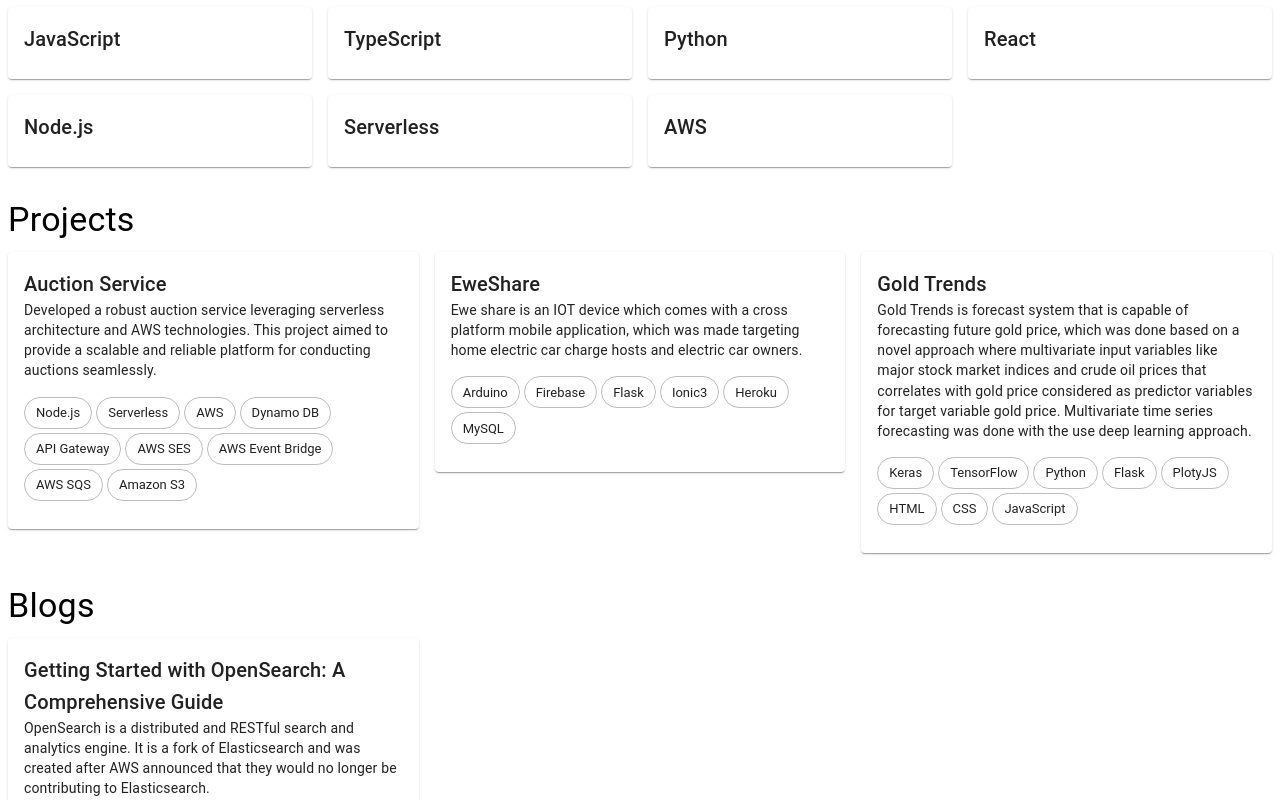
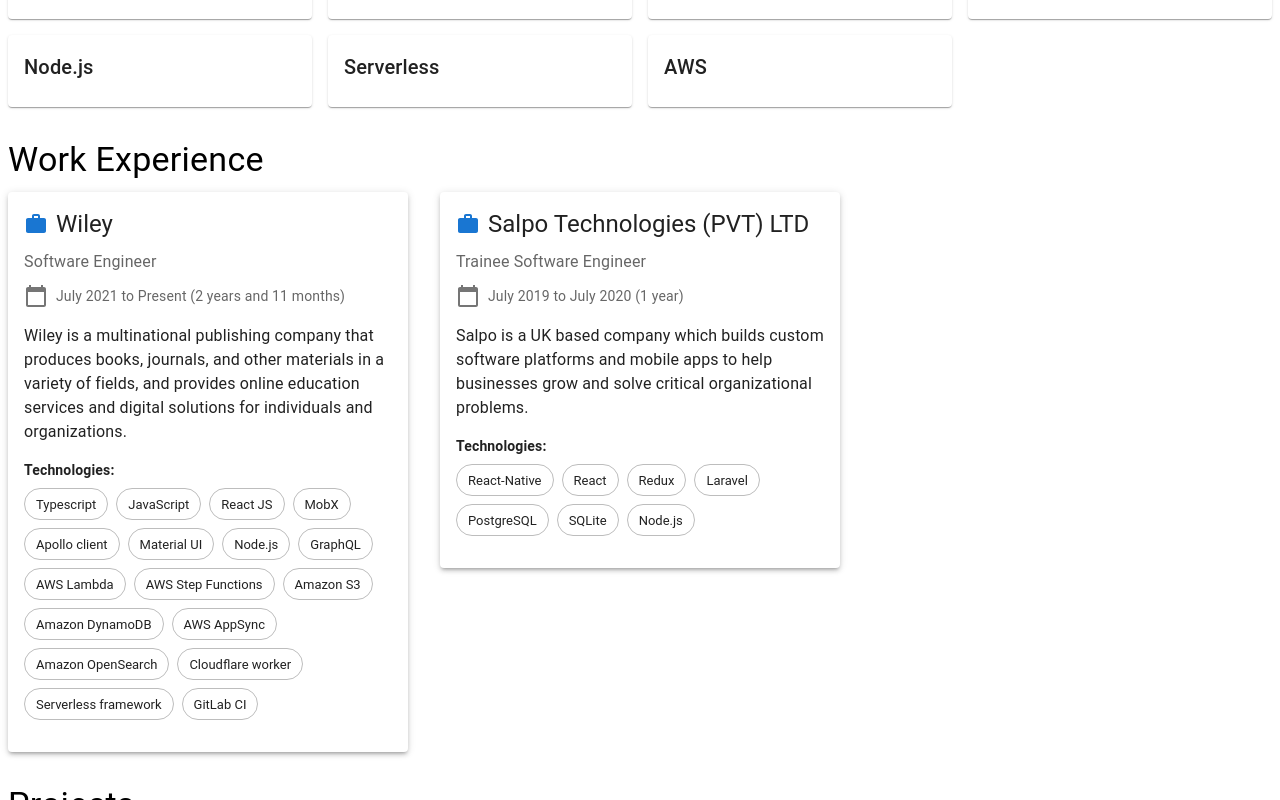
Before and after one commit to mfmafkar/mfmafkar.github.io, a React (Vite) app: page / in a window 1280 px wide. Shown: the part 660-1460 px from the top of the page. Built offline with nearby package versions, Linux system fonts and the light colour scheme.

Commit message:
feat: Came up with work experience component

```diff
--- a/src/components/Home.tsx
+++ b/src/components/Home.tsx
@@ -7,6 +7,7 @@
 import Skill from '../types/SkillType';
 import Project from '../types/ProjectType';
 import Blogs from './Blogs';
+import WorkExperience from './WorkExperience';
 
 const Home = () => {
   const [showUnderDevelopment, setShowUnderDevelopment] = useState(true);
@@ -48,7 +49,16 @@
       title: 'Gold Trends',
       description:
         'Gold Trends is forecast system that is capable of forecasting future gold price, which was done based on a novel approach where multivariate input variables like major stock market indices and crude oil prices that correlates with gold price considered as predictor variables for target variable gold price. Multivariate time series forecasting was done with the use deep learning approach.',
-      skills: ['Keras', 'TensorFlow', 'Python', 'Flask', 'PlotyJS', 'HTML', 'CSS', 'JavaScript'],
+      skills: [
+        'Keras',
+        'TensorFlow',
+        'Python',
+        'Flask',
+        'PlotyJS',
+        'HTML',
+        'CSS',
+        'JavaScript',
+      ],
     },
   ];
 
@@ -58,6 +68,51 @@
       description:
         'OpenSearch is a distributed and RESTful search and analytics engine. It is a fork of Elasticsearch and was created after AWS announced that they would no longer be contributing to Elasticsearch.',
       link: 'https://medium.com/@mfmafkar/getting-started-with-opensearch-a-comprehensive-guide-eeda11c925cb',
+    },
+  ];
+
+  const experiences = [
+    {
+      company: 'Wiley',
+      role: 'Software Engineer',
+      tenure: 'July 2021 to Present (2 years and 11 months)',
+      description:
+        'Wiley is a multinational publishing company that produces books, journals, and other materials in a variety of fields, and provides online education services and digital solutions for individuals and organizations.',
+      technologies: [
+        'Typescript',
+        'JavaScript',
+        'React JS',
+        'MobX',
+        'Apollo client',
+        'Material UI',
+        'Node.js',
+        'GraphQL',
+        'AWS Lambda',
+        'AWS Step Functions',
+        'Amazon S3',
+        'Amazon DynamoDB',
+        'AWS AppSync',
+        'Amazon OpenSearch',
+        'Cloudflare worker',
+        'Serverless framework',
+        'GitLab CI',
+      ],
+    },
+    {
+      company: 'Salpo Technologies (PVT) LTD',
+      role: 'Trainee Software Engineer',
+      tenure: 'July 2019 to July 2020 (1 year)',
+      description:
+        'Salpo is a UK based company which builds custom software platforms and mobile apps to help businesses grow and solve critical organizational problems.',
+      technologies: [
+        'React-Native',
+        'React',
+        'Redux',
+        'Laravel',
+        'PostgreSQL',
+        'SQLite',
+        'Node.js',
+      ],
     },
   ];
 
@@ -74,7 +129,6 @@
     <Box>
       {/* Under Development Banner */}
       {showUnderDevelopment && (
-        <Box>
         <Box
           sx={{
             backgroundColor: '#dd1406',
@@ -84,6 +138,12 @@
             justifyContent: 'space-between',
             alignItems: 'center',
             width: '100%',
+            boxSizing: 'border-box',
+            overflow: 'hidden',
+            position: 'fixed',
+            top: 0,
+            left: 0,
+            zIndex: 1000,
           }}
         >
           <Typography variant="body1">
@@ -93,7 +153,6 @@
             <CloseIcon />
           </IconButton>
         </Box>
-        </Box>
       )}
 
       {/* Profile Component */}
@@ -101,6 +160,9 @@
 
       {/* Skills Component */}
       <Skills skills={skills} />
+
+      {/* Work Experience Component */}
+      <WorkExperience experiences={experiences} />
 
       {/* Projects Component */}
       <Projects projects={projects} />
--- /dev/null
+++ b/src/components/WorkExperience.tsx
@@ -0,0 +1,70 @@
+import React from 'react';
+import { Card, CardContent, Typography, Grid, Chip, Box } from '@mui/material';
+import WorkIcon from '@mui/icons-material/Work';
+import CalendarTodayIcon from '@mui/icons-material/CalendarToday';
+import WorkExperienceType from '../types/WorkExperienceType';
+
+interface WorkExperienceProps {
+  experiences: WorkExperienceType[];
+}
+
+const WorkExperience: React.FC<WorkExperienceProps> = ({ experiences }) => {
+  return (
+    <Box>
+      <Typography variant="h4" gutterBottom>
+        Work Experience
+      </Typography>
+      <Grid container spacing={4}>
+        {experiences.map((experience, index) => (
+          <Grid key={index} item xs={12} sm={6} md={4}>
+            <Card elevation={3}>
+              <CardContent>
+                <Box display="flex" alignItems="center" mb={1}>
+                  <WorkIcon color="primary" />
+                  <Typography variant="h5" component="div" sx={{ ml: 1 }}>
+                    {experience.company}
+                  </Typography>
+                </Box>
+                <Typography variant="subtitle1" color="text.secondary">
+                  {experience.role}
+                </Typography>
+                <Box display="flex" alignItems="center" mt={1} mb={2}>
+                  <CalendarTodayIcon color="action" />
+                  <Typography
+                    variant="body2"
+                    color="text.secondary"
+                    sx={{ ml: 1 }}
+                  >
+                    {experience.tenure}
+                  </Typography>
+                </Box>
+                <Typography variant="body1" component="div">
+                  {experience.description}
+                </Typography>
+                <Typography
+                  variant="body2"
+                  component="div"
+                  sx={{ mt: 2, fontWeight: 'bold' }}
+                >
+                  Technologies:
+                </Typography>
+                <Box display="flex" flexWrap="wrap" mt={1}>
+                  {experience.technologies.map((tech, idx) => (
+                    <Chip
+                      key={idx}
+                      label={tech}
+                      variant="outlined"
+                      sx={{ mr: 1, mb: 1 }}
+                    />
+                  ))}
+                </Box>
+              </CardContent>
+            </Card>
+          </Grid>
+        ))}
+      </Grid>
+    </Box>
+  );
+};
+
+export default WorkExperience;
--- /dev/null
+++ b/src/types/WorkExperienceType.ts
@@ -0,0 +1,9 @@
+type WorkExperienceType = {
+  company: string;
+  role: string;
+  tenure: string;
+  description: string;
+  technologies: string[];
+};
+
+export default WorkExperienceType;
```
Also changed, not shown: src/components/Skills.tsx (+10 -0 lines), src/assets/afk.jpg (renamed from src/assets/logo1.jpg), src/assets/logo.jpg (deleted). Lines whose indentation alone changed are shown as unchanged.
